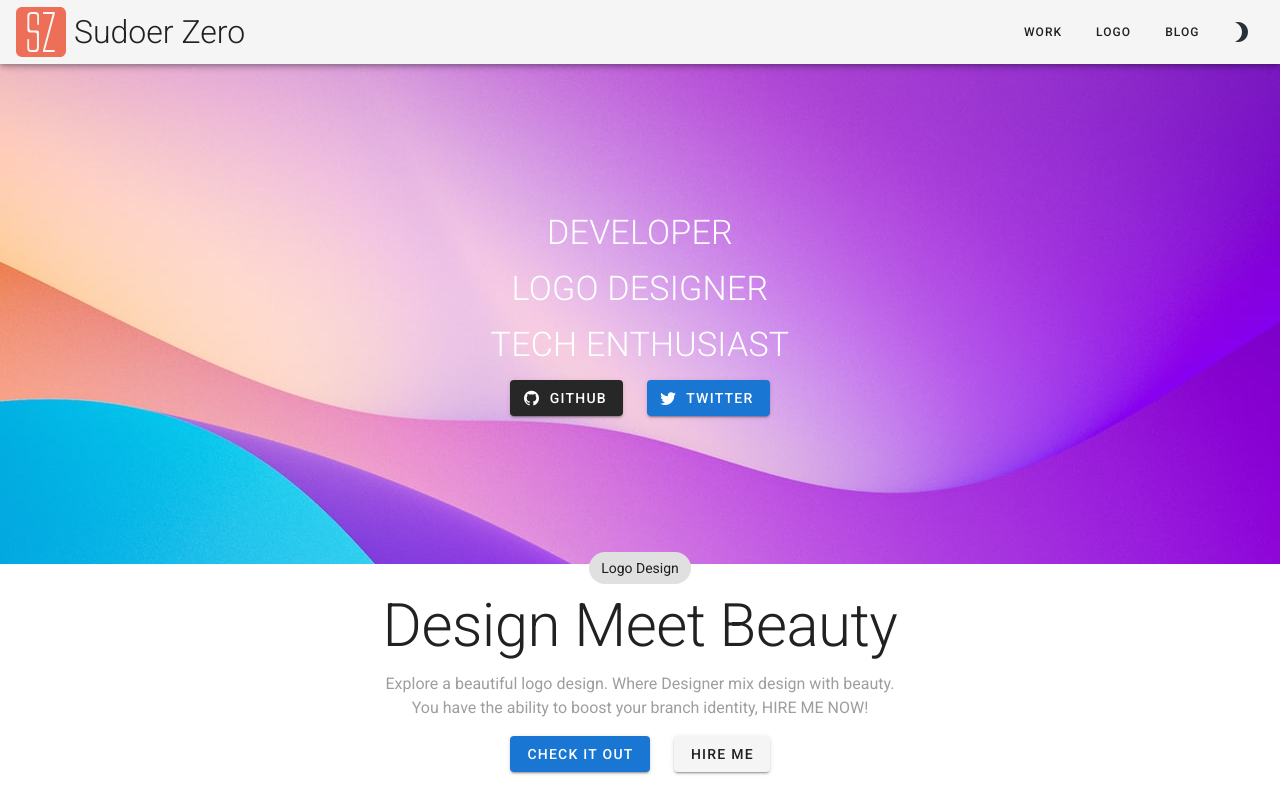
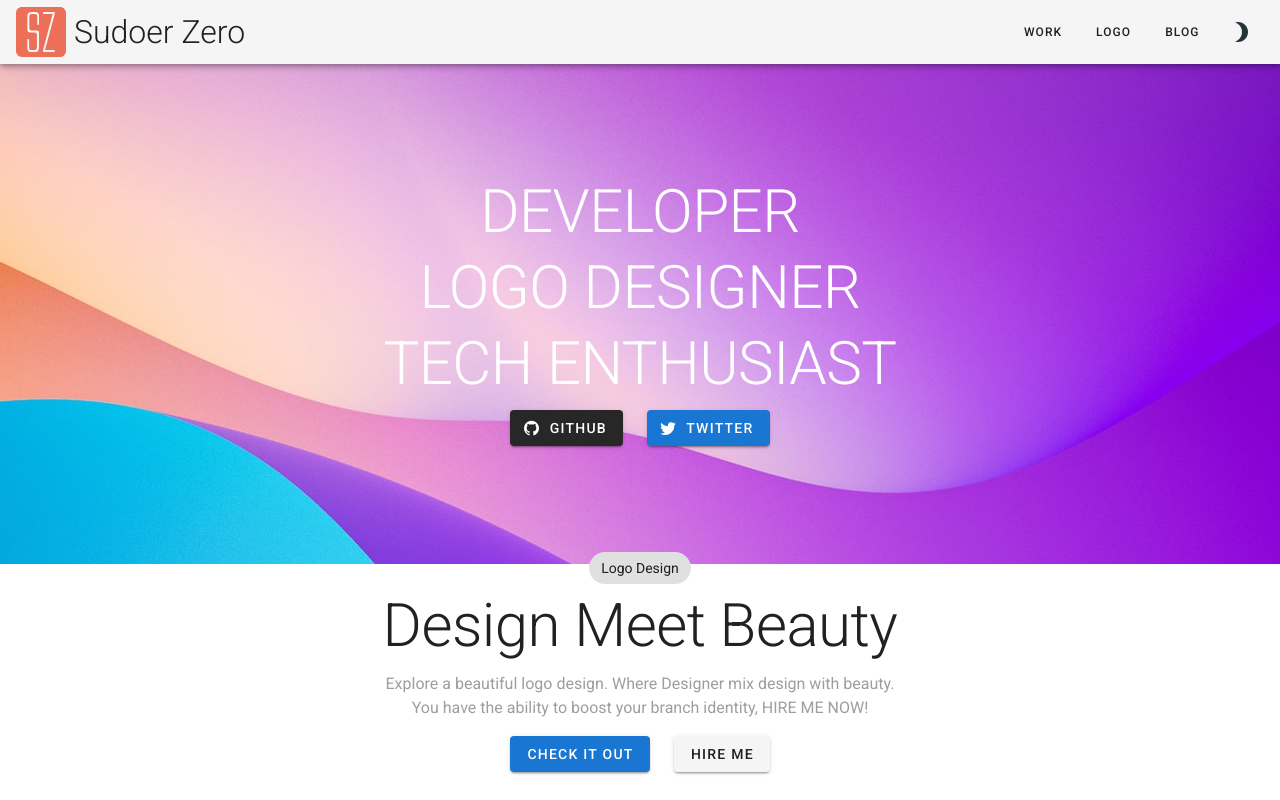
Before and after one commit to sudoer-zero/portfolio, a Vue app in the folder front_end/: page / in a window 1280 px wide. Shown: the top 800 px of the page. Built offline with nearby package versions, Linux system fonts and the light colour scheme.

Commit message:
Implement responsive text.

```diff
--- a/front_end/src/components/Hero.vue
+++ b/front_end/src/components/Hero.vue
@@ -2,9 +2,9 @@
   <v-parallax dark src="../assets/img/hero-banner.jpg">
     <v-row align="center" justify="center">
       <v-col class="text-center" cols="12">
-        <h1 class="text-h4 font-weight-light mb-4">DEVELOPER</h1>
-        <h1 class="text-h4 font-weight-light mb-4">LOGO DESIGNER</h1>
-        <h1 class="text-h4 font-weight-light mb-4">TECH ENTHUSIAST</h1>
+        <h1 class="text-h4 text-md-h2 font-weight-light mb-4">DEVELOPER</h1>
+        <h1 class="text-h4 text-md-h2 font-weight-light mb-4">LOGO DESIGNER</h1>
+        <h1 class="text-h4 text-md-h2 font-weight-light mb-4">TECH ENTHUSIAST</h1>
         <div>
           <v-btn
             href="https://github.com/sudoer-zero"
```
